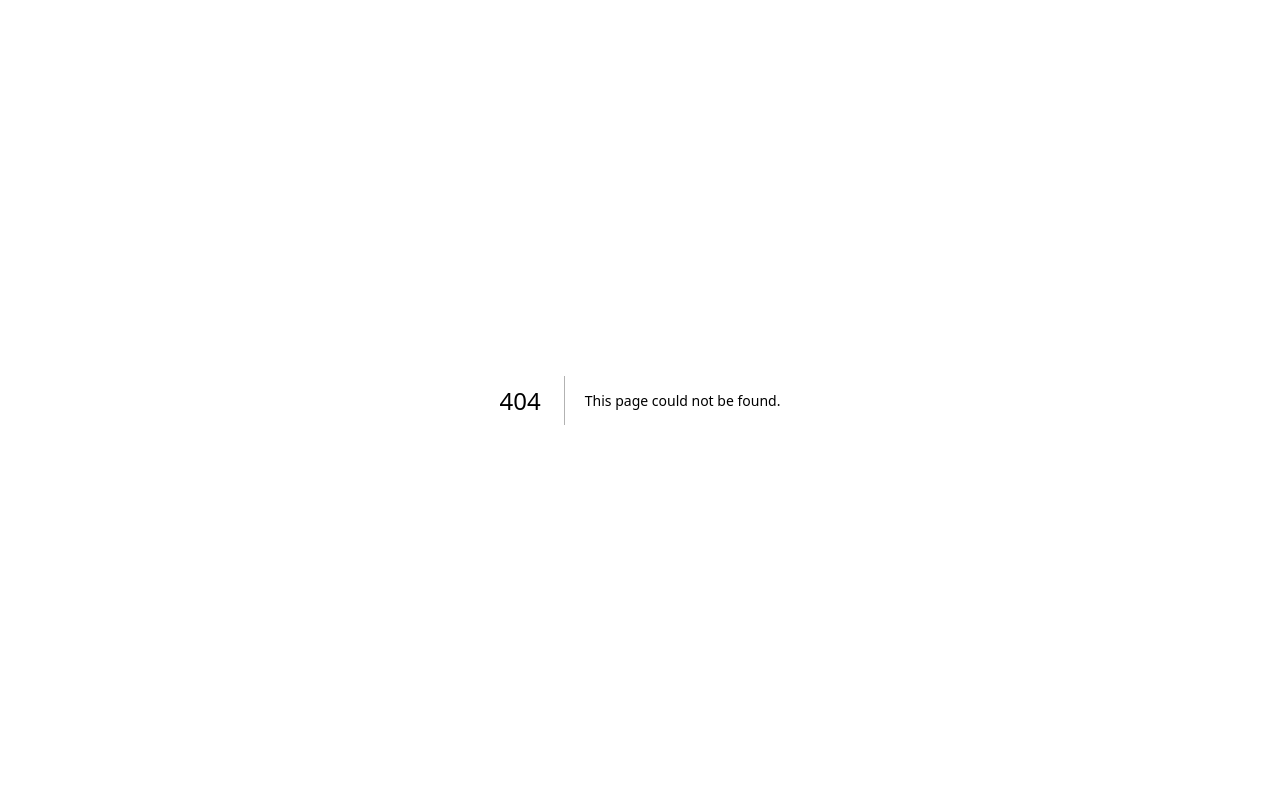
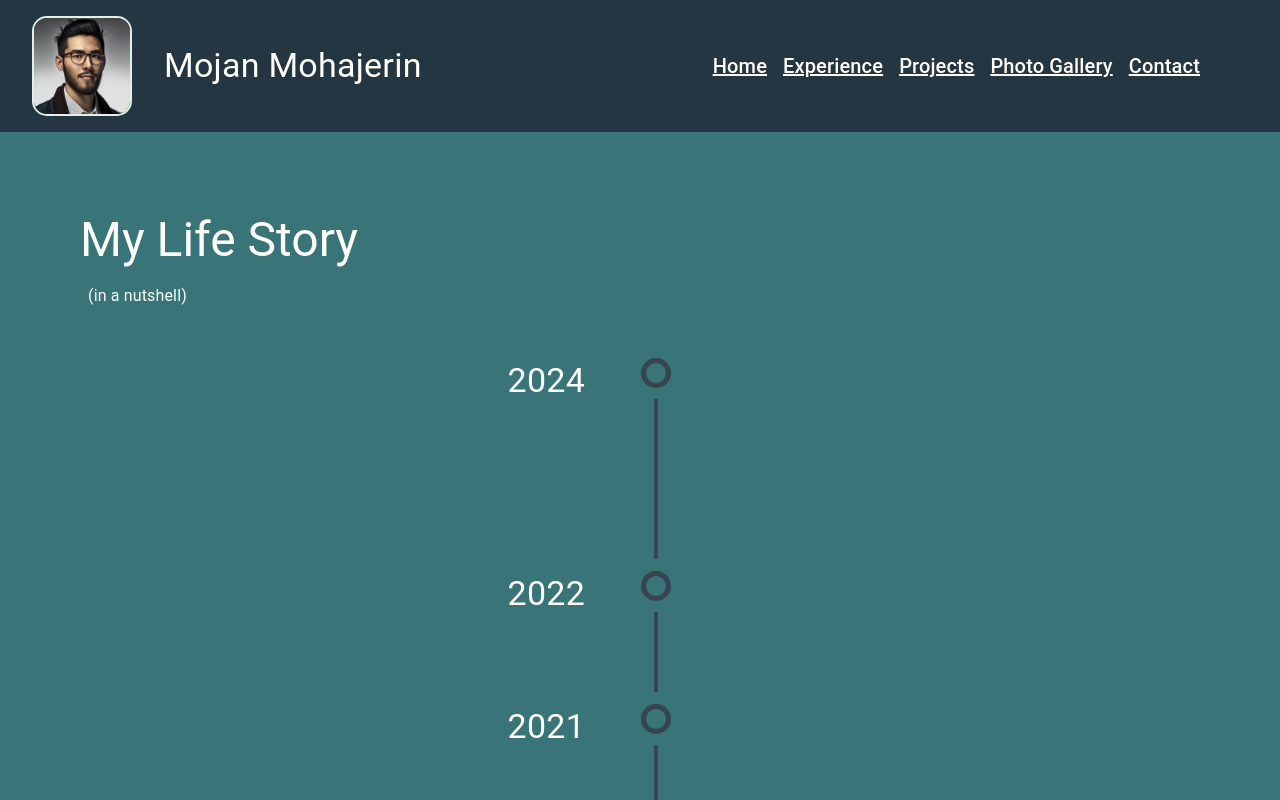
Before and after one commit to mojanmohajerin/mojanmohajerin.github.io, a Next.js app in the folder my-website/: page /experience in a window 1280 px wide. Before the commit this address had no page. Shown: the top 800 px of the page. Built offline with nearby package versions, Linux system fonts and the light colour scheme.

Commit message:
Experience page timeline logic working

```diff
--- a/my-website/package.json
+++ b/my-website/package.json
@@ -11,6 +11,7 @@
   "dependencies": {
     "@emotion/react": "^11.14.0",
     "@emotion/styled": "^11.14.0",
+    "@mui/lab": "^6.0.0-beta.21",
     "@mui/material": "^6.3.0",
     "next": "15.1.3",
     "react": "^19.0.0",
--- /dev/null
+++ b/my-website/src/app/experience/page.tsx
@@ -0,0 +1,22 @@
+import { Box, Stack, Typography } from "@mui/material";
+
+import { Experience } from "@/sections/experience";
+
+export default function ExperiencePage() {
+  return (
+    <Box sx={{ minHeight: "100svh", display: "flex", flexDirection: "column" }}>
+      <Stack
+        direction="column"
+        spacing={2}
+        justifyContent="flex-start"
+        alignItems="flex-start"
+      >
+        <Typography variant="h3">My Life Story</Typography>
+        <Typography variant="body1" sx={{ paddingLeft: 1 }}>
+          (in a nutshell)
+        </Typography>
+      </Stack>
+      <Experience />
+    </Box>
+  );
+}
--- a/my-website/src/app/layout.tsx
+++ b/my-website/src/app/layout.tsx
@@ -1,5 +1,10 @@
+import { Box } from "@mui/material";
 import type { Metadata } from "next";
 import { Geist, Geist_Mono } from "next/font/google";
+
+import { Footer } from "@/home/footer";
+import { Header } from "@/home/header";
+import { colors } from "@/styles/colors";
 import "../styles/globals.css";
 
 const geistSans = Geist({
@@ -25,7 +30,17 @@ export default function RootLayout({
   return (
     <html lang="en">
       <body className={`${geistSans.variable} ${geistMono.variable}`}>
-        {children}
+        <Header />
+        <Box
+          sx={{
+            backgroundColor: colors.base.dark,
+            color: colors.chalk,
+            padding: "5rem",
+          }}
+        >
+          {children}
+        </Box>
+        <Footer />
       </body>
     </html>
   );
--- a/my-website/src/app/page.tsx
+++ b/my-website/src/app/page.tsx
@@ -1,14 +1,11 @@
 import { Box } from "@mui/material";
-import { Header } from "@/home/header";
+
 import { Body } from "@/home/body";
-import { Footer } from "@/home/footer";
 
 export default function Home() {
   return (
     <Box sx={{ minHeight: "100svh", display: "flex", flexDirection: "column" }}>
-      <Header />
       <Body />
-      <Footer />
     </Box>
   );
 }
--- a/my-website/src/home/footer.tsx
+++ b/my-website/src/home/footer.tsx
@@ -1,20 +1,24 @@
-import { Box, Divider, Stack } from "@mui/material";
+import { Stack, Typography } from "@mui/material";
 
+import { StylishDivider } from "@/components/stylish-divider";
 import { colors } from "@/styles/colors";
 import { FacebookIcon } from "../assets/socialIcons/facebookIcon";
+import { GithubIcon } from "../assets/socialIcons/githubIcon";
+import { InstaIcon } from "../assets/socialIcons/instaIcon";
 import { LinkedInIcon } from "../assets/socialIcons/linkedInIcon";
-import { InstaIcon } from "../assets/socialIcons/instaIcon";
 import { YoutubeIcon } from "../assets/socialIcons/youtubeIcon";
-import { GithubIcon } from "../assets/socialIcons/githubIcon";
-import { StylishDivider } from "@/components/stylish-divider";
 
 export const Footer = () => {
   return (
-    <Box
+    <Stack
+      direction="column"
+      spacing={5}
+      justifyContent="space-between"
       sx={{
         backgroundColor: colors.base.darkest,
         color: colors.chalk,
-        padding: "2rem",
+        paddingTop: "2rem",
+        paddingBottom: "1rem",
         marginTop: "auto",
       }}
     >
@@ -32,6 +36,11 @@ export const Footer = () => {
         <GithubIcon />
         <StylishDivider />
       </Stack>
-    </Box>
+      <Stack direction="row" justifyContent="center">
+        <Typography variant="body2">
+          © 2024 Mo's Website. All rights reserved.
+        </Typography>
+      </Stack>
+    </Stack>
   );
 };
--- a/my-website/src/home/header.tsx
+++ b/my-website/src/home/header.tsx
@@ -1,10 +1,11 @@
-import { Box, Stack, Typography } from "@mui/material";
+import { Stack, Typography } from "@mui/material";
 import Image from "next/image";
+import Link from "next/link";
 
+import { NavLink } from "@/components/nav-link";
+import { paths } from "@/paths";
 import { colors } from "@/styles/colors";
 import cartoonImage from "../assets/cartoon-image.png";
-import { NavLink } from "@/components/nav-link";
-import Link from "next/link";
 
 export const Header = () => {
   const cartoonImageSize = 100;
@@ -21,7 +22,7 @@ export const Header = () => {
         paddingY: "1rem",
       }}
     >
-      <Link href="/">
+      <Link href={paths.home}>
         <Stack
           direction="row"
           spacing={4}
@@ -39,7 +40,7 @@ export const Header = () => {
             }}
           />
           <Typography variant="h4" sx={{ color: colors.chalk }}>
-            My Website
+            Mojan Mohajerin
           </Typography>
         </Stack>
       </Link>
@@ -49,10 +50,11 @@ export const Header = () => {
         justifyContent="center"
         alignItems="center"
       >
-        <NavLink title="Home" href="/" />
-        <NavLink title="Experience" href="/" />
-        <NavLink title="Projects" href="/" />
-        <NavLink title="Photo Gallery" href="/" />
+        <NavLink title="Home" href={paths.home} />
+        <NavLink title="Experience" href={paths.experience} />
+        <NavLink title="Projects" href={paths.projects} />
+        <NavLink title="Photo Gallery" href={paths.photo_gallery} />
+        <NavLink title="Contact" href={paths.contact} />
       </Stack>
     </Stack>
   );
--- /dev/null
+++ b/my-website/src/paths.tsx
@@ -0,0 +1,7 @@
+export const paths = {
+  home: "/",
+  experience: "/experience",
+  projects: "/projects",
+  photo_gallery: "/photo-gallery",
+  contact: "/contact",
+};
--- /dev/null
+++ b/my-website/src/sections/experience.tsx
@@ -0,0 +1,126 @@
+"use client";
+
+import {
+  Timeline,
+  TimelineConnector,
+  TimelineContent,
+  TimelineDot,
+  TimelineItem,
+  TimelineOppositeContent,
+  TimelineSeparator,
+} from "@mui/lab";
+import { Box, Button, Typography } from "@mui/material";
+import { useEffect, useRef, useState } from "react";
+
+import { colors } from "@/styles/colors";
+
+const years = [2024, 2022, 2021, 2020, 2019, 2018, 2015, 2009, 2002, 1996];
+
+interface TimelineBlockProps {
+  year: number;
+  connector: boolean;
+  activeYear: number | null;
+  setActiveYear: (year: number) => void;
+}
+
+const TimelineBlock = ({
+  year,
+  connector,
+  activeYear,
+  setActiveYear,
+}: TimelineBlockProps) => {
+  const indexInArray = years.indexOf(year);
+  const connectorHeight = 80 * (years[indexInArray] - years[indexInArray + 1]);
+  const dotSize = 30;
+
+  const timelineItemRef = useRef<HTMLDivElement>(null);
+
+  const handleClick = (year: number) => {
+    if (activeYear !== year) {
+      setActiveYear(year);
+    }
+  };
+
+  useEffect(() => {
+    if (activeYear === year && timelineItemRef.current) {
+      timelineItemRef.current.scrollIntoView({
+        behavior: "smooth",
+        block: "center",
+      });
+    }
+  }, [activeYear, year]);
+
+  return (
+    <TimelineItem
+      ref={timelineItemRef}
+      className="timeline-item"
+      sx={{
+        "&:hover .timeline-dot": {
+          backgroundColor: colors.base.light,
+          transition: "background-color 0.5s ease-in-out",
+        },
+      }}
+    >
+      {year === activeYear ? (
+        <TimelineOppositeContent>
+          <Typography color={colors.chalk}>{activeYear}</Typography>
+        </TimelineOppositeContent>
+      ) : null}
+      <TimelineSeparator>
+        <TimelineDot
+          variant="outlined"
+          className="timeline-dot"
+          sx={{
+            height: dotSize,
+            width: dotSize,
+            borderColor: colors.charcoal,
+            borderWidth: 5,
+          }}
+        >
+          <Button onClick={() => handleClick(year)} />
+        </TimelineDot>
+        {connector ? (
+          <TimelineConnector
+            sx={{
+              height: connectorHeight,
+              width: 4,
+              backgroundColor: colors.charcoal,
+            }}
+          />
+        ) : null}
+      </TimelineSeparator>
+      <TimelineContent
+        sx={{
+          paddingTop: "0.5rem",
+          paddingRight: "3rem",
+        }}
+      >
+        <Button onClick={() => handleClick(year)}>
+          <Typography color={colors.chalk} variant="h4">
+            {year}
+          </Typography>
+        </Button>
+      </TimelineContent>
+    </TimelineItem>
+  );
+};
+
+export const Experience = () => {
+  const [activeYear, setActiveYear] = useState<number | null>(null);
+
+  return (
+    <Box sx={{ paddingTop: "2rem", width: "100%" }}>
+      <Timeline position="left">
+        {years.map((year, index) => (
+          <TimelineBlock
+            key={year}
+            year={year}
+            connector={index !== years.length - 1}
+            activeYear={activeYear}
+            setActiveYear={setActiveYear}
+          />
+        ))}
+      </Timeline>
+    </Box>
+  );
+};
```
Also changed, not shown: my-website/src/home/body.tsx (+2 -11 lines), 1 other file (tests, documents, lock files or other folders).
